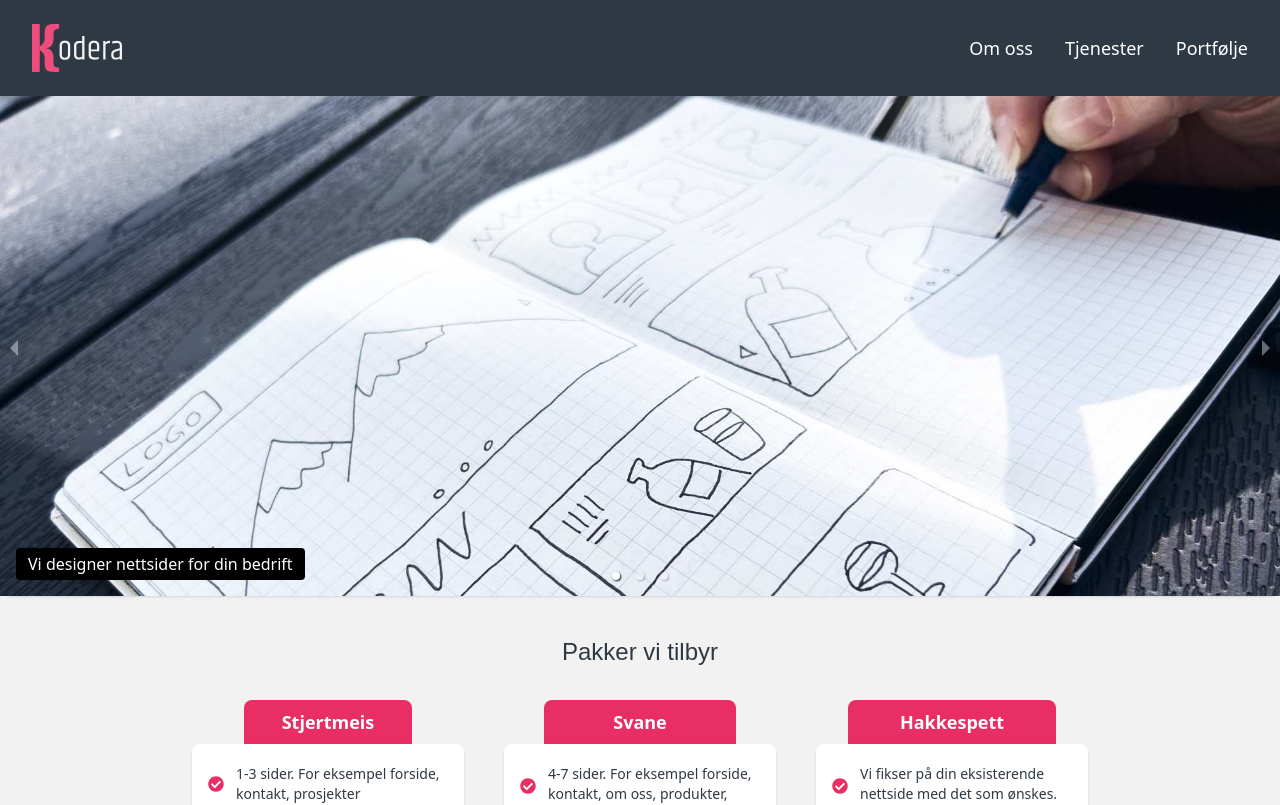
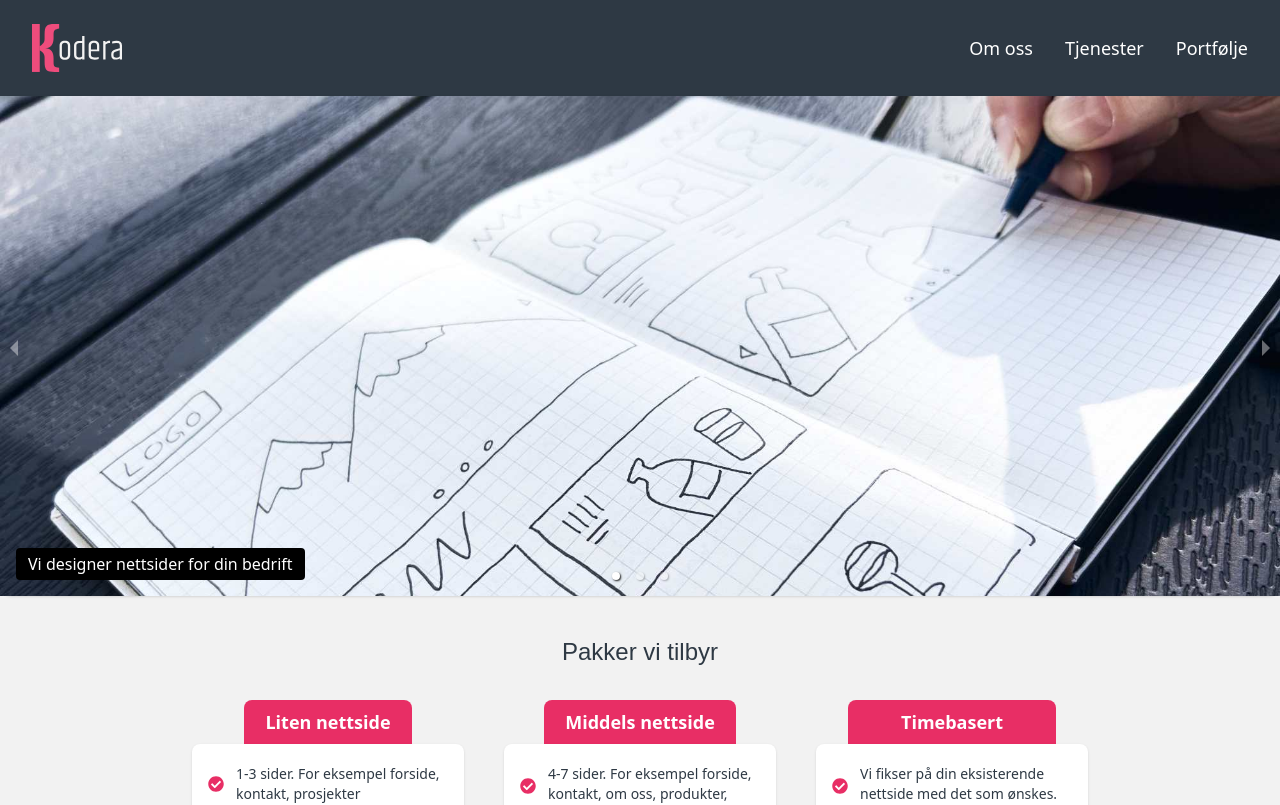
Before and after one commit to elanetto/Kodera, a React (Vite) app: page / in a window 1280 px wide. Shown: the top 805 px of the page. Built offline with nearby package versions, Linux system fonts and the light colour scheme; a web font is replaced by a local one.

Commit message:
redigerte titler på pakker

```diff
--- a/src/Components/offers.jsx
+++ b/src/Components/offers.jsx
@@ -5,7 +5,7 @@ export default function Offers() {
     <div className="grid grid-cols-1 sm:grid-cols-2 md:grid-cols-2 lg:grid-cols-3 xl:grid-cols-3 max-w-7xl gap-10 items-start mt-4">
       <div className="flex flex-col justify-center items-center">
         <div className="flex w-42 justify-center py-2 bg-darkpink rounded-t-lg">
-          <h2 className="text-lg text-white  font-semibold">Stjertmeis</h2>
+          <h2 className="text-lg text-white  font-semibold">Liten nettside</h2>
         </div>
 
         <div className="flex flex-col shadow rounded-lg bg-white w-68 h-94">
@@ -69,7 +69,7 @@ export default function Offers() {
 
       <div className="flex flex-col justify-center items-center">
         <div className="flex w-48 justify-center py-2 bg-darkpink rounded-t-lg">
-          <h2 className="text-lg text-white  font-semibold">Svane</h2>
+          <h2 className="text-lg text-white  font-semibold">Middels nettside</h2>
         </div>
 
         <div className="flex flex-col shadow rounded-lg bg-white w-68 h-94">
@@ -135,7 +135,7 @@ export default function Offers() {
       <div className="flex flex-col justify-center items-center">
         <div className="flex w-52 justify-center py-2 bg-darkpink rounded-t-lg">
           <h2 className="text-lg text-white  font-semibold">
-            Hakkespett
+            Timebasert
           </h2>
         </div>
 
```
